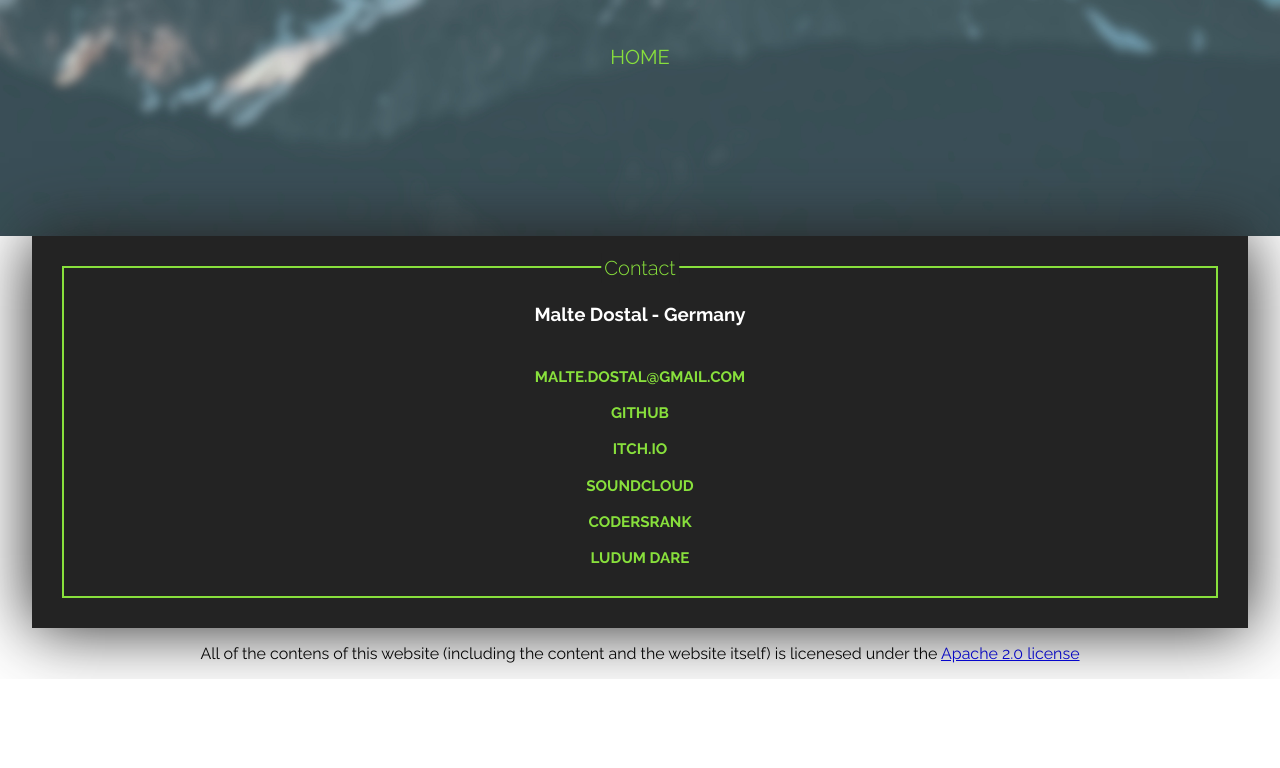
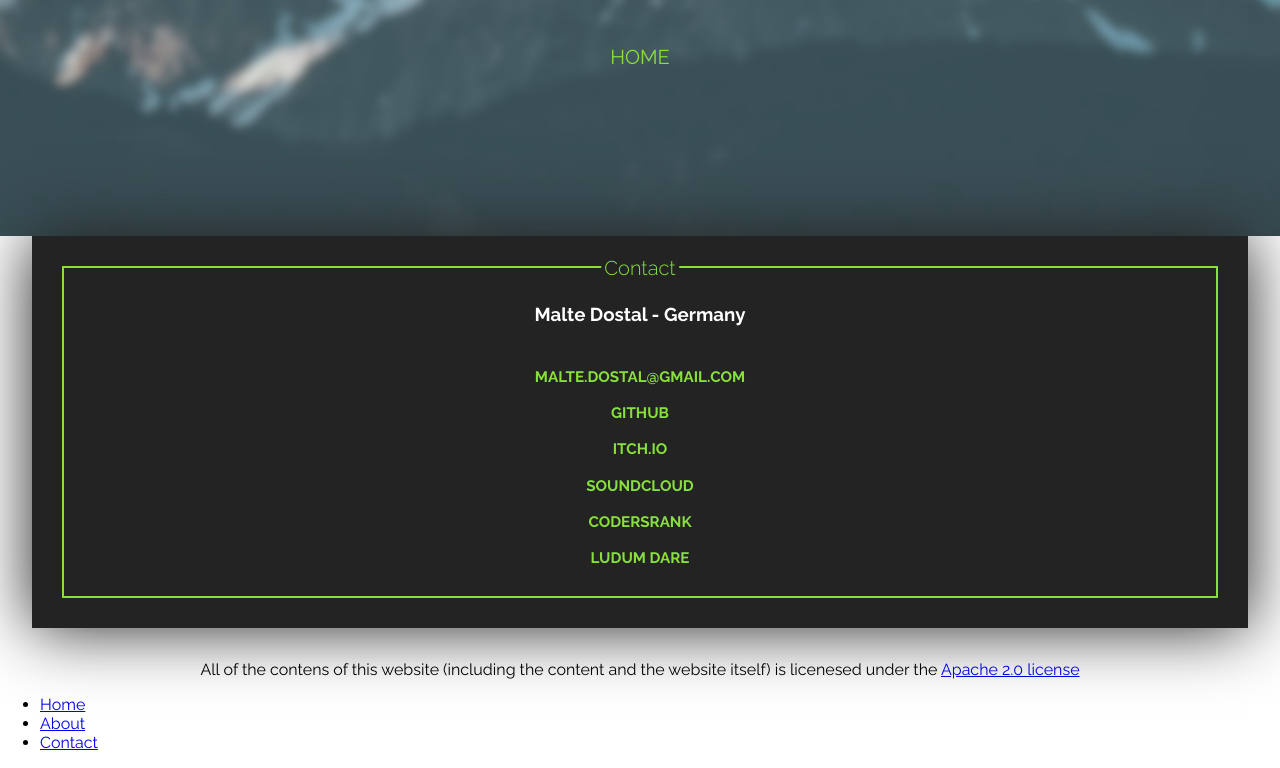
Before and after one commit to edgelord314/edgelord314.github.io, a plain HTML site: page contact.html in a window 1280 px wide. Shown: the part 299-1067 px from the top of the page. Before the commit the page ends 978 px from the top, so only its background shows below. Drawn offline with Linux system fonts and the light colour scheme.

Commit message:
improve footer

```diff
--- a/contact.html
+++ b/contact.html
@@ -54,5 +54,10 @@
       All of the contens of this website (including the content and the website itself) is licenesed under the
       <a href="https://www.apache.org/licenses/LICENSE-2.0"> Apache 2.0 license</a>
     </p>
+    <ul>
+      <li><a href="index.html">Home</a></li>
+      <li><a href="https://www.youtube.com/watch?v=dQw4w9WgXcQ" target="_blank">About</a></li>
+      <li><a href="contact.html">Contact</a></li>
+    </ul>
   </footer>
 </html>
--- a/css/contact-style.css
+++ b/css/contact-style.css
@@ -182,3 +182,13 @@ nav a:focus {
     outline-offset: -2em;
   }
 }
+
+/* footer*/
+footer {
+  clear: both;
+  padding-top: 1em;
+}
+
+footer ul {
+  text-align: left;
+}
--- a/css/style.css
+++ b/css/style.css
@@ -258,4 +258,9 @@ nav a:focus {
 /* footer*/
 footer {
   clear: both;
+  padding-top: 1em;
 }
+
+footer ul {
+  text-align: left;
+}
```
Also changed, not shown: index.html (+5 -0 lines).
